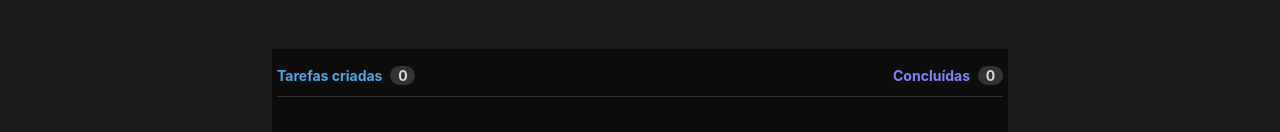
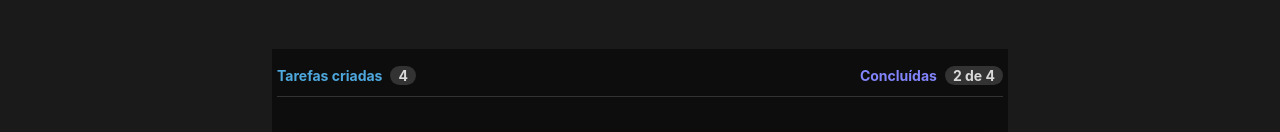
Before and after one commit to jamangueira7/to-do-list-react-ignite, a React (Vite) app: page / in a window 1280 px wide. Shown: the part 235-367 px from the top of the page. Built offline with nearby package versions, Linux system fonts and the light colour scheme.

Commit message:
criando uma nova task

```diff
--- a/src/components/Results.module.css
+++ b/src/components/Results.module.css
@@ -35,7 +35,7 @@
 }
 
 .taskNumberValue, .taskDoneValue {
-    width: 2.5rem;
+    min-width: 2.5rem;
     height: 1.9rem;
     background: #333333;
     border-radius: 999px;
@@ -43,6 +43,7 @@
     justify-content: center;
     align-items: center;
     color: #D9D9D9;
+    padding: 2px 8px;
 }
 
 .TaskDoneDescription {
--- a/src/components/Results.tsx
+++ b/src/components/Results.tsx
@@ -1,30 +1,64 @@
 import { Tasks } from "./Tasks";
 import { TasksProps } from "../App";
 import styles from "./Results.module.css";
+import {useState} from "react";
 
 interface ResultsProps {
   tasks: TasksProps[]
 }
 
 export function Results({ tasks }: ResultsProps) {
+  const [tasksNumber, setTasksNumber] = useState(tasks.length);
+  const [tasksCompleteNumber, setTasksCompleteNumber] = useState(countTasks());
+
+  function countTasks() {
+    const tasksCompleteCount = tasks.filter(task => task.done);
+    return tasksCompleteCount.length;
+  }
+  function handleChangeComplete(id: number) {
+    tasks.map(task => (task.id === id) ? task.done = !task.done : task.done);
+
+
+    setTasksCompleteNumber(countTasks());
+  }
+
+  function removeTask(id: number) {
+    let foundIndex = tasks.findIndex(task => task.id === id)
+    tasks.splice(foundIndex, 1);
+    setTasksNumber(tasks.length);
+  }
+
 
   return(
     <div className={styles.results}>
       <div className={styles.markers}>
         <div className={styles.taskNumber}>
           <span className={styles.taskNumberDescription}>Tarefas criadas</span>
-          <span className={styles.taskNumberValue}>0</span>
+          <span className={styles.taskNumberValue}>{tasksNumber}</span>
         </div>
         <div className={styles.taskDone}>
           <span className={styles.TaskDoneDescription}>Concluídas</span>
-          <span className={styles.taskDoneValue}>0</span>
+          <span className={styles.taskDoneValue}>
+            {
+              tasksNumber === 0
+                ? tasksNumber
+                : `${tasksCompleteNumber} de ${tasksNumber}`
+            }
+          </span>
         </div>
       </div>
 
       <div className={styles.tasks}>
           {
             tasks.map(task => {
-              return <Tasks key={task.id} {...task}/>
+              return (
+                <Tasks
+                  key={task.id}
+                  task = {task}
+                  handleChangeComplete={handleChangeComplete}
+                  removeTask={removeTask}
+                />
+              )
             })
           }
       </div>
--- a/src/components/Tasks.tsx
+++ b/src/components/Tasks.tsx
@@ -3,12 +3,23 @@ import { Trash, Check } from "phosphor-react";
 import styles from "./Tasks.module.css";
 import { TasksProps } from "../App";
 
+interface TaskProps {
+  task: TasksProps;
+  handleChangeComplete: (id: number) => void;
+  removeTask: (id: number) => void;
+}
 
-export function Tasks({ id, description, done } : TasksProps ) {
+export function Tasks({ task, handleChangeComplete, removeTask } : TaskProps ) {
+  const { id, description, done } = task
   const [checked, setChecked] = useState(done);
 
-  function handleOnChangeDoneCheckbox() {
+  function handleOnChangeDoneCheckbox(id: number) {
     setChecked(!checked);
+    handleChangeComplete(id);
+  }
+
+  function handleRemoveTask(id: number) {
+    removeTask(id);
   }
 
   return(
@@ -17,7 +28,7 @@ export function Tasks({ id, description, done } : TasksProps ) {
         <input
           type="checkbox"
           checked={checked}
-          onChange={handleOnChangeDoneCheckbox}
+          onChange={() => handleOnChangeDoneCheckbox(id)}
           id={id.toString()}
           name="tasks"
           value={id}
@@ -35,6 +46,7 @@ export function Tasks({ id, description, done } : TasksProps ) {
       <Trash
         size={24}
         color="#808080"
+        onClick={() => handleRemoveTask(id)}
       />
     </div>
   );
```
